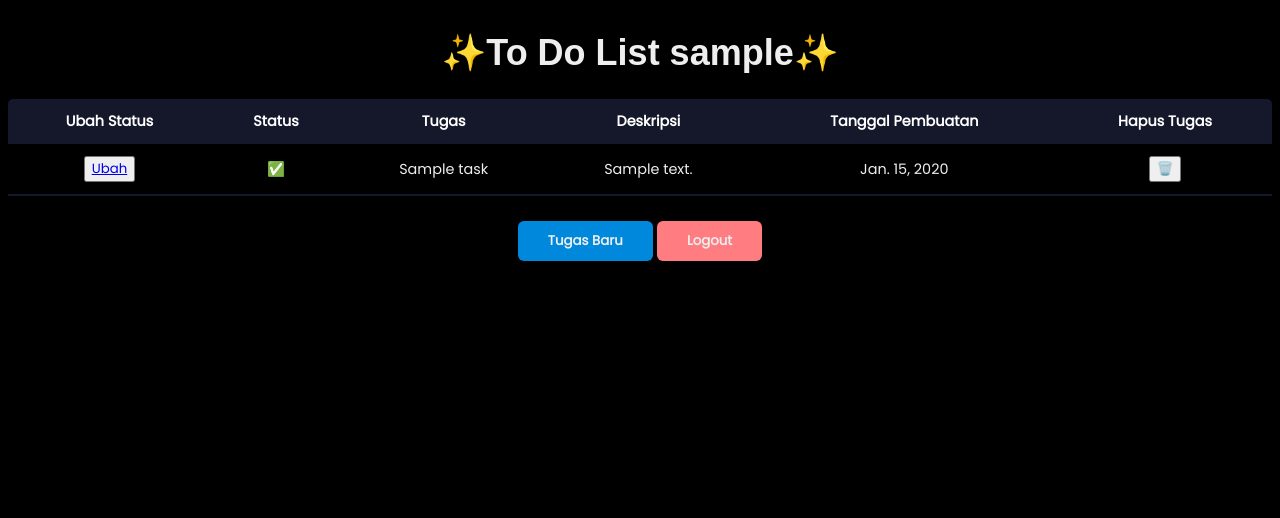
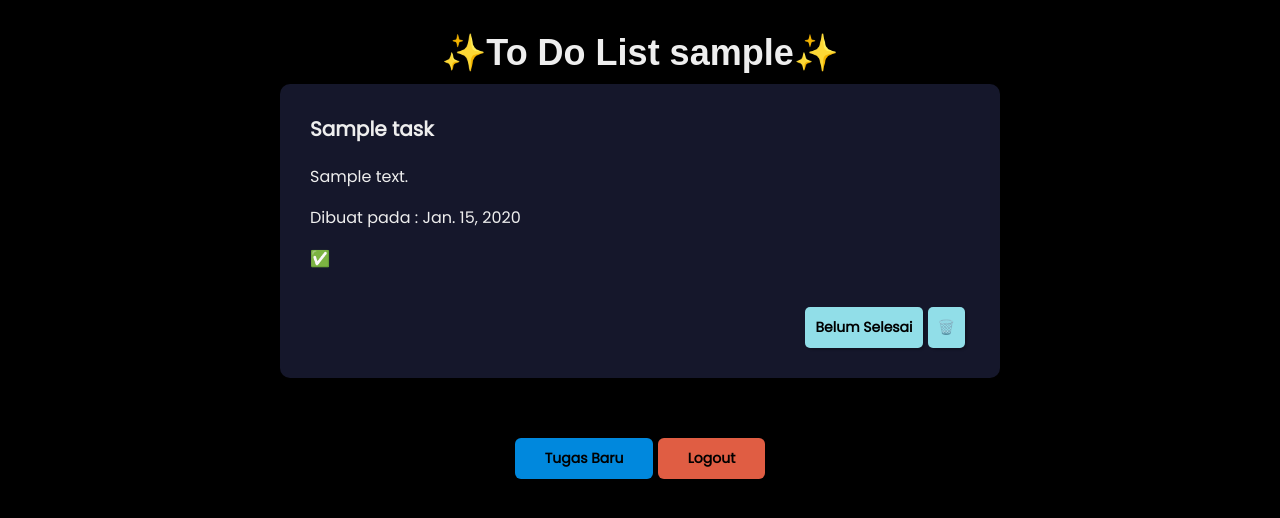
Before and after one commit to AliaWidyanita/Tugas-2, a Django app: page /todolist/ in a window 1280 px wide. Shown: the top 518 px of the page. Run offline with Django 4.2, Linux system fonts and the light colour scheme; a user stored in the database is signed in; tables that the repository leaves empty hold one stand-in row (values such as "Sample post").

Commit message:
Push aja

```diff
--- a/todolist/static/todolist.css
+++ b/todolist/static/todolist.css
@@ -4,8 +4,9 @@
 
     body {
         margin-top: 32px;
-        text-align:center;
+        text-align: center;
         background-color: #000;
+        min-height: 100%;
     }
 
     .title {
@@ -14,60 +15,105 @@
         font-size: 36px;
         font-weight: 600;
         margin-top: 30px;
-      }
+    }
 
     .new-task-button {
         background-color: #08d;
-        color: #eee;
         padding: 10px 30px;
         border: none;
         border-radius: 6px;
+        font-size: 14px;
         font-weight: bold;
     }
 
+    .new-task-button:hover {
+        background-color:  #14666f;
+        color:rgb(255, 255, 255);
+        cursor: pointer;
+    }
+
     .logout-button {
-        background-color: #ff7c80;
-        color: #eee;
+        background-color: #e05d43;
         padding: 10px 30px;
         border: none;
         border-radius: 6px;
+        font-size: 14px;
         font-weight: bold;
     }
 
-    .content-table {
-    width: 100%;
-    border-collapse: collapse;
-    margin: 25px 0;
-    margin-left: auto;
-    margin-right: auto;
-    font-size: 0.9em;
-    min-width: 400px;
-    border-radius: 5px 5px 0 0;
-    overflow: hidden;
-    color: #eee;
-    box-shadow: 0 0 20px rgba(0, 0, 0, 0.15);
+    .logout-button:hover {
+        background-color:  #b64548;
+        color:rgb(255, 255, 255);
+        cursor: pointer;
     }
 
-    .content-table thead tr {
-    background-color:#15172b;
-    color: #ffffff;
-    text-align: center;
-    font-weight: bold;
+    .task-card {
+        width: 700px;
+        box-shadow: 2px 3px 2px rgba(0,0,0,0.2);
+        background-color: #15172b;
+        color: #eee;
+        transition: 0.3s;
+        border-radius: 10px;
+        padding: 10px;
+        margin: 10px auto;
     }
 
-    .content-table th,
-    .content-table td {
-    padding: 12px 15px;
+    .task-card:hover {
+        box-shadow: 0 8px 14px 0 #735d95;
     }
 
-    .content-table tbody tr {
-    border-bottom: 1px solid #dddddd;
+    .task-title {
+        color: #eee;
+        text-align: left;
+        padding-left: 20px;
+        font-size: 20px;
+        font-weight: bold;
     }
 
-    .content-table tbody tr:nth-of-type(even) {
-    background-color: #303245;
+    .task-description {
+        color: #eee;
+        text-align: left;
+        padding-left: 20px;
+        font-size: 16px;
     }
 
-    .content-table tbody tr:last-of-type {
-    border-bottom: 2px solid #15172b;
+    .task-date {
+        color: #eee;
+        text-align: left;
+        padding-left: 20px;
+        font-size: 16px;
     }
+
+    .task-status {
+        text-align: left;
+        padding-left: 20px;
+        font-size: 16px;
+    }
+
+    .button-task {
+        display: flex;
+        justify-content: flex-end;
+        padding: 20px;
+    }
+
+    .button {
+        border: 0px;
+        background-color: #91dee8;
+        padding: 10px;
+        font-size: 14px;
+        border-radius: 5px;
+        margin-right: 5px;
+        font-weight: bolder;
+        box-shadow: 2px 2px 2px 0px rgba(0,0,0,0.2);
+    }
+
+    .button:hover {
+        background-color: #14666f;
+        cursor: pointer;
+        color: #ffffff;
+    }
+
+    .responsive {
+        display: flex;
+        justify-content: center;
+    }
--- a/todolist/templates/create_task.html
+++ b/todolist/templates/create_task.html
@@ -12,6 +12,7 @@
     <link href='https://fonts.googleapis.com/css?family=Poppins' rel='stylesheet'>
 </head>
 
+<div class = "set-responsive">
     <div class = "create_task">
 
         <div class="title">Formulir Tugas</div>
@@ -37,5 +38,6 @@
             </table>
         </form>
     <div>
+</div>
 
 {% endblock content %}
--- a/todolist/templates/login.html
+++ b/todolist/templates/login.html
@@ -12,6 +12,7 @@
     <link href='https://fonts.googleapis.com/css?family=Poppins' rel='stylesheet'>
 </head>
 
+<div class = "set-responsive">
 <div class = "login">
 
     <div class="title">Selamat Datang!</div>
@@ -51,5 +52,6 @@
 
         </setfield>
 </div>
+</div>
 
 {% endblock content %}
--- a/todolist/templates/register.html
+++ b/todolist/templates/register.html
@@ -13,6 +13,7 @@
 </head>
 
 <div class = "login">
+<div class = "set-responsive">
 
     <div class="title">Form Registrasi</div>
     <div class="subtitle">Silahkan registrasi akun baru</div>
@@ -39,5 +40,6 @@
     {% endif %}
 
 </div>
+</div>
 
 {% endblock content %}
--- a/todolist/templates/todolist.html
+++ b/todolist/templates/todolist.html
@@ -14,40 +14,45 @@
 
     <div class="title">✨To Do List {{user.username}}✨</div>
 
-  <table class = "content-table">
-      <thead>
-          <tr>
-              <th>Ubah Status</th>
-              <th>Status</th>
-              <th>Tugas</th>
-              <th>Deskripsi</th>
-              <th>Tanggal Pembuatan</th>
-              <th>Hapus Tugas</th>
-          </tr>
-      </thead>
     {% comment %} Add the data below this line {% endcomment %}
     {% for task in todolist_data %}
-      <tr>
-          <td>
-              <button><a href="task-status/{{task.pk}}">Ubah</a></button>
-          </td>
 
+    <div class = "responsive">
+        <div class = "task-card">
+            <p class = "task-title">{{task.title}}</p>
+            <p class = "task-description">{{task.description}}</p>
+            <p class = "task-date"> Dibuat pada : {{task.date}}</p>
+
+            <div class = "task-status">
                 {% if task.is_finished == True%}
-          <td>✅</td>
+                    <p>✅</p>
+                    <div class="button-task">
+                        <a href="/todolist/task-status/{{task.id}}">
+                            <button class="button" type="submit">Belum Selesai</button>
+                        </a>
+
+                        <a href="/todolist/delete-task/{{task.id}}">
+                                <button class="button" type="submit">🗑️</button>
+                        </a>
+                    </div>
                 {% else %}
-          <td>❌</td>
+                    <p>❌</p>
+                    <div class="button-task">
+                        <a href="/todolist/task-status/{{task.id}}">
+                            <button class="button" type="submit">Selesai</button>
+                        </a>
+
+                        <a href="/todolist/delete-task/{{task.id}}">
+                            <button class="button" type="submit">🗑️</button>
+                        </a>
+                    </div>
                 {% endif %}
+            </div>
+        </div>
+    </div>
+    {% endfor %}
 
-          <td>{{task.title}}</td>
-          <td>{{task.description}}</td>
-          <td>{{task.date}}</td>
-          <td>
-              <a href="delete-task/{{task.pk}}"><button>🗑️</button></a></td>
-          </td>
-      </tr>
-      {% endfor %}
-  </table>
-
+    <br><br>
     <a href="{% url 'todolist:create_task' %}">
     <button class = "new-task-button">Tugas Baru</button></a></td>
 
```
Also changed, not shown: todolist/static/create_task.css (+11 -0 lines), todolist/static/login.css (+11 -0 lines), todolist/static/register.css (+11 -0 lines), todolist/README.md. Lines whose indentation alone changed are shown as unchanged.
